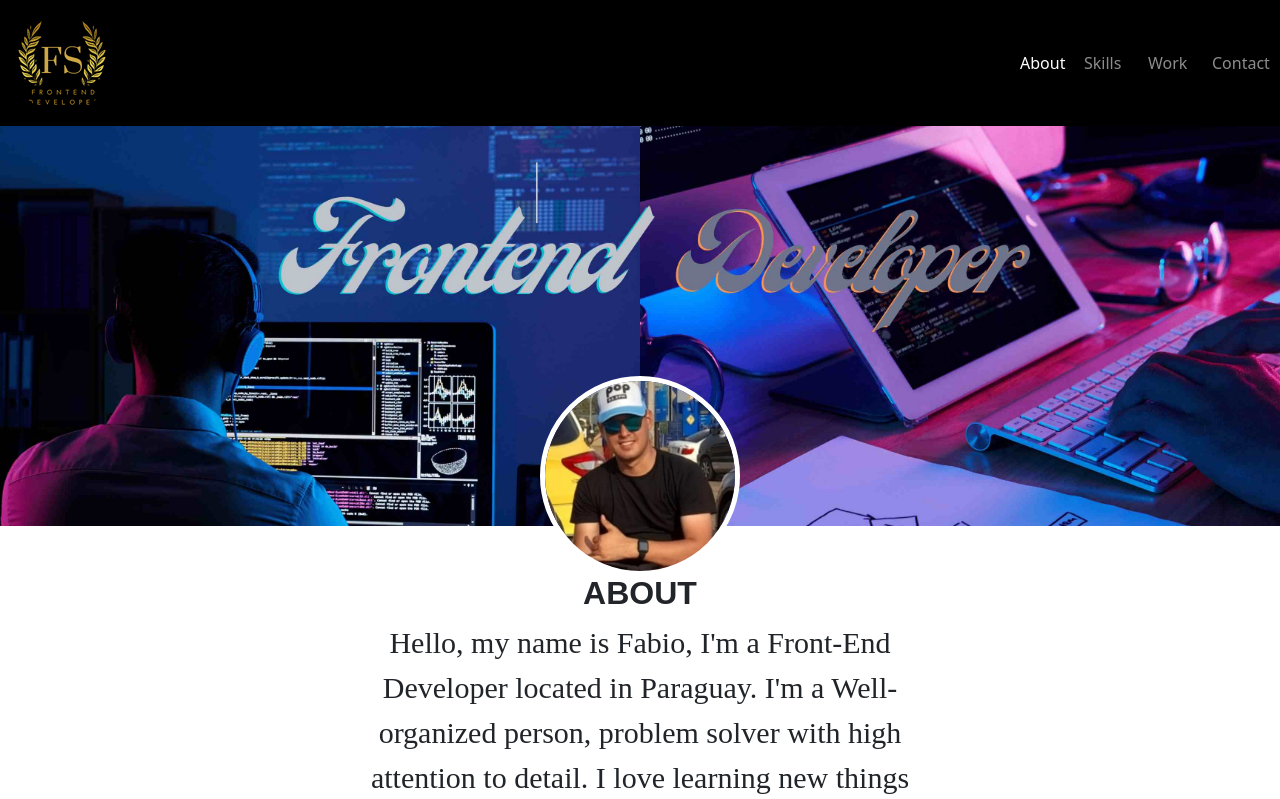
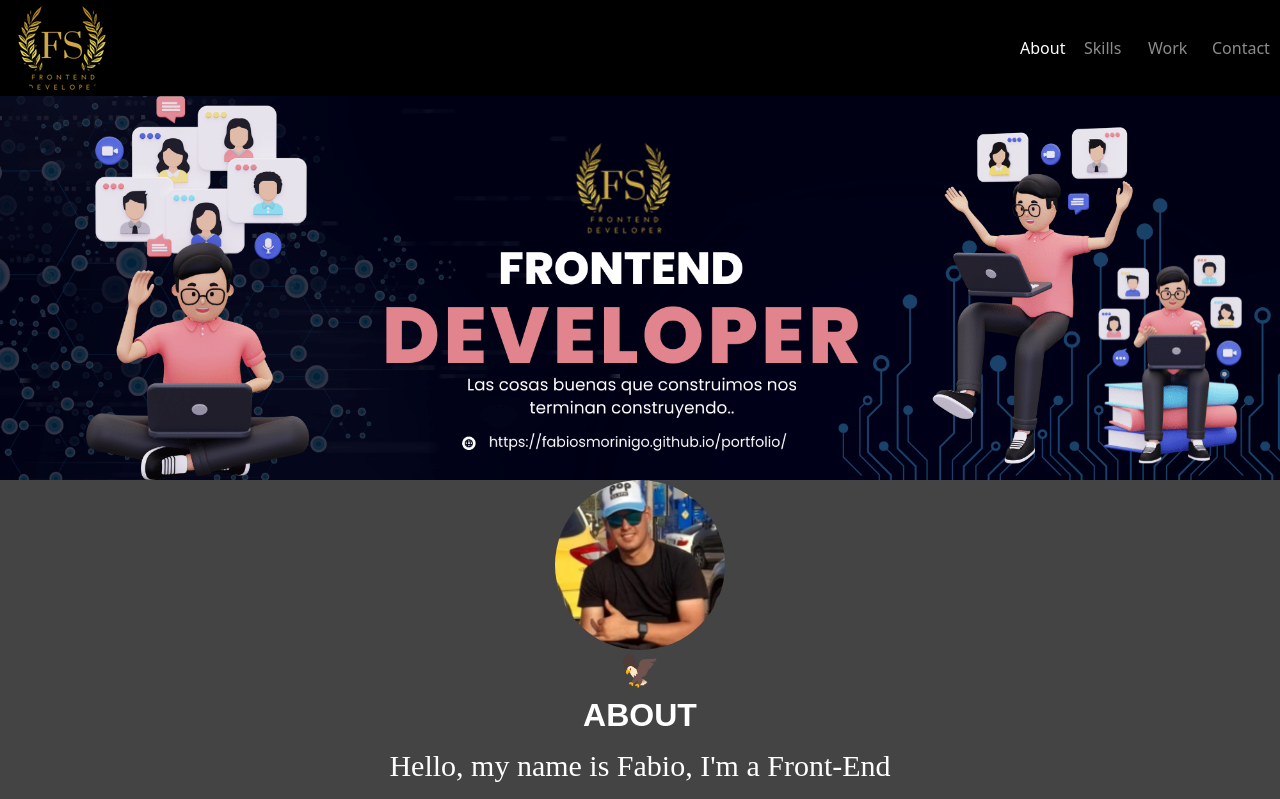
Before and after one commit to fesmpy/portfolio, a React (Vite) app: page / in a window 1280 px wide. Shown: the top 799 px of the page. Built offline with nearby package versions, Linux system fonts and the light colour scheme; a web font is replaced by a local one.

Commit message:
add photo profile about

```diff
--- a/src/components/header/Header.jsx
+++ b/src/components/header/Header.jsx
@@ -1,5 +1,4 @@
-import banner from '../../assets/banner.jpg';
-import myphoto from '../../assets/myphoto.jpg';
+import banner from '../../assets/banner.png';
 
 import './headerStyle.css';
 
@@ -7,7 +6,6 @@ const Header = () => {
   return (
     <header className="header container-fluid p-0">
       <img className='banner img-fluid' src={banner} alt="Banner" />
-      <img src={myphoto} alt="My photo profile" className='myphoto' />
     </header>
   )
 }
--- a/src/components/header/headerStyle.css
+++ b/src/components/header/headerStyle.css
@@ -1,12 +1,11 @@
 .header .banner {
-  max-height: 100%;
+  height: auto;
   width: 100%;
   object-fit: cover;
 }
 
 .header {
-  height: 20vh;
-  position: relative;
+  height: 100vh;
 }
 
 .header .myphoto {
@@ -21,7 +20,7 @@
 
 @media (max-width: 767px) {
   .header {
-    height: 30vh;
+    height: auto;
   }
   .header .myphoto {
     position: absolute;
@@ -37,6 +36,6 @@
 
 @media (min-width: 768px) {
   .header {
-    height: 50vh;
+    height: auto;
   }
 }
--- a/src/components/main/about/About.jsx
+++ b/src/components/main/about/About.jsx
@@ -1,8 +1,11 @@
 import './aboutStyle.css';
+import myphoto from '../../../assets/myphoto.jpg';
 
 const About = () => {
   return (
-    <section className="about ps-md-5 pe-md-5 ps-3 pe-3 pt-md-5 text-md-center" data-bs-spy='scroll' data-bs-target='#navbar-container' data-bs-root-margin="0px 0px -40%" data-bs-smooth-scroll="true" tabIndex="0" active='true'>
+    <section className="about ps-md-5 pe-md-5 ps-3 pe-3 text-md-center h-auto" data-bs-spy='scroll' data-bs-target='#navbar-container' data-bs-root-margin="0px 0px -40%" data-bs-smooth-scroll="true" tabIndex="0" active='true'>
+      <img src={myphoto} alt="My photo profile" className='myphoto' />
+      <h2 className='move'>🦅</h2>
       <h2 className="text-uppercase fw-bolder" id='about'>About</h2>
       <p className='col-md-6 offset-md-3 '>
       Hello, my name is Fabio, I'm a Front-End Developer located in Paraguay. I'm a Well-organized person, problem solver with high attention to detail. I love learning new things every day, I like soccer, listening to music with friends and traveling.
--- a/src/components/main/about/aboutStyle.css
+++ b/src/components/main/about/aboutStyle.css
@@ -1,13 +1,20 @@
-
+.about {
+  height: auto;
+  width: 100%;
+}
 .about p {
   font-family: 'Sorts Mill Goudy', serif;
 }
-
-
 .about #about {
   font-family: instagram, sans-serif;
 }
-
+.myphoto {
+  border-radius: 50%;
+  width: 100px;
+  height: 100px;
+  display: flex;
+  margin: 0 auto;
+}
 
 
 @media(min-width:320px) {
@@ -19,6 +26,10 @@
   .about p {
     font-size: 30px;
   }
+  .myphoto {
+    width: 170px;
+    height: 170px;
+  }
 }
 
 
--- a/src/components/navigation/navStyle.css
+++ b/src/components/navigation/navStyle.css
@@ -5,5 +5,23 @@
 }
 .nav {
   background-color: #000;
-  height: auto;
+  height: 12vh;
 }
+
+@media(max-width:768px) {
+  .nav {
+    height: auto;
+  }
+}
+
+@media(min-width: 769px) {
+  .nav {
+    height: auto;
+  }
+}
+
+@media(min-width: 1024px) {
+  .nav {
+    height: 12vh;
+  }
+}
--- a/src/index.css
+++ b/src/index.css
@@ -2,3 +2,7 @@
 body {
   background-color: #d1cdc7;
 }
+#root {
+  background-color: 	#444444;
+  color: white;
+}
```
Also changed, not shown: src/assets/banner.png (added), 5 other files (tests, documents, lock files or other folders).
